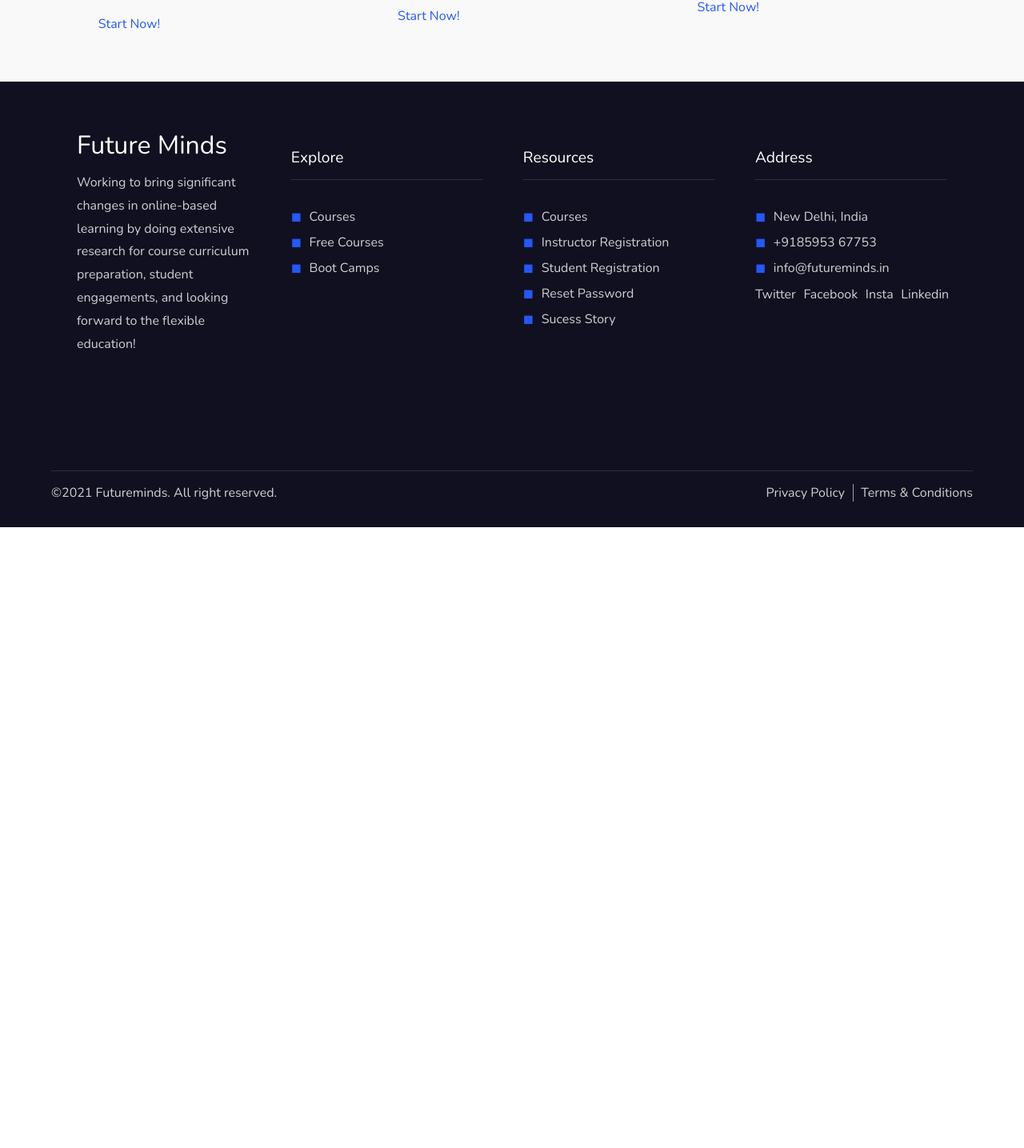
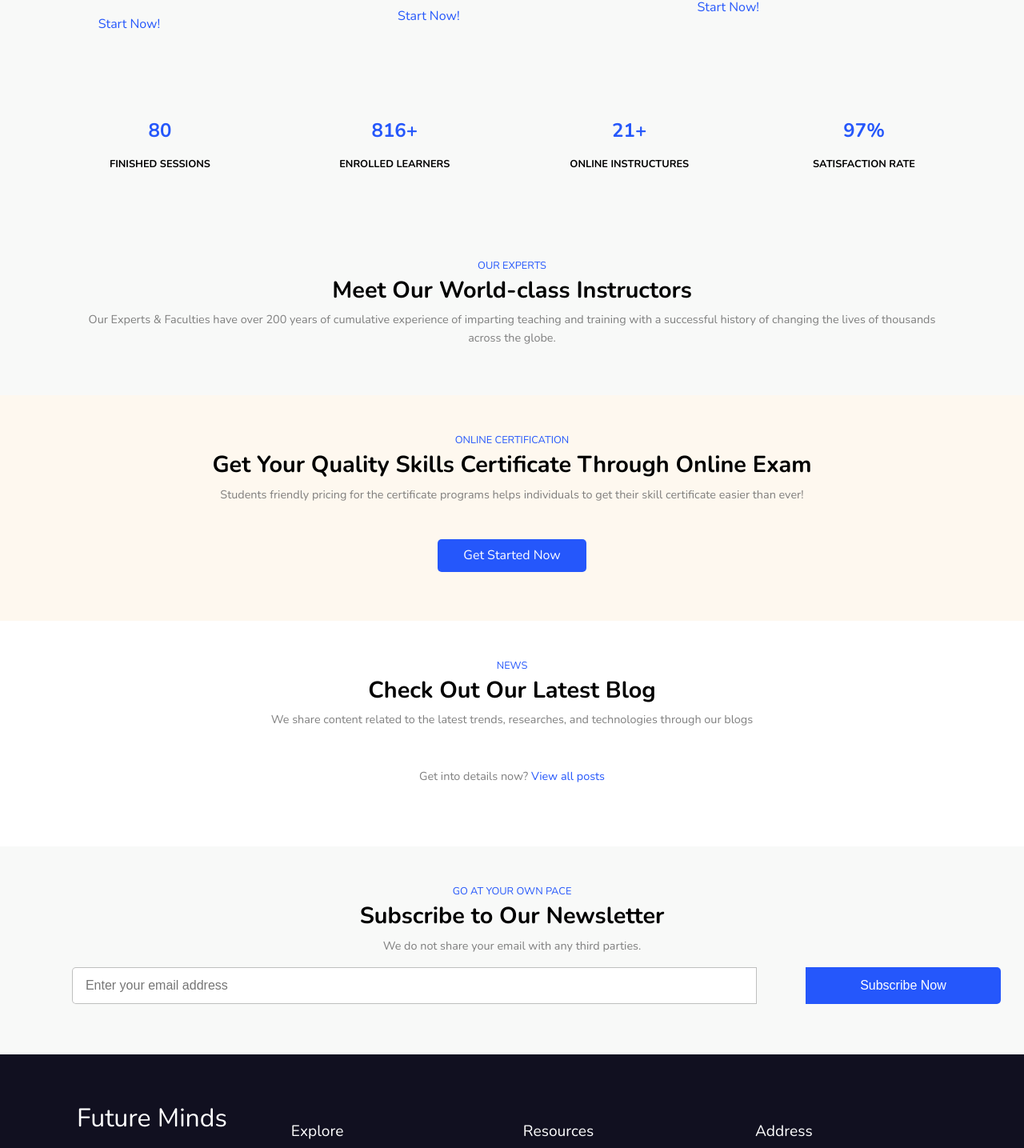
Before and after one commit to Hardikbhanot/Future-Minds, a Next.js app in the folder client/: page / in a window 1280 px wide. Shown: the part 1553-2988 px from the top of the page at 80% size. Before the commit the page ends 2212 px from the top, so only its background shows below. Built offline with nearby package versions, Linux system fonts and the light colour scheme.

Commit message:
bottom banner added

```diff
--- /dev/null
+++ b/client/components/LandingPage/BottomBanner/BottomBanner.module.scss
@@ -0,0 +1,162 @@
+@use '../../../styles/abstracts/sizes' as sizes;
+@use '../../../styles/abstracts/fonts' as fonts;
+@use '../../../styles/abstracts/colors' as colors;
+@use '../../../styles/abstracts/breakpoints' as breakpoints;
+@use '../../../styles/components/buttons' as act_btn;
+
+.bottom_banner {
+  width: sizes.$wd-100;
+}
+
+.count_upto_container,
+.bottom_banner_section_our_experts,
+.bottom_banner_section_online_certification,
+.bottom_banner_section_blog,
+.bottom_banner_section_newsletter {
+  width: sizes.$wd-100;
+  padding: sizes.$m-4 sizes.$s-4;
+  width: sizes.$wd-100;
+  text-align: center;
+}
+
+.count_upto_container {
+  background-color: colors.$clr-secondary-white;
+  display: flex;
+  flex-wrap: wrap;
+  flex-direction: row;
+  justify-content: space-evenly;
+}
+
+.count_upto {
+  width: sizes.$wd-45;
+  display: flex;
+  flex-direction: column;
+}
+
+.count_upto_counter {
+  color: colors.$clr-primary;
+  font-size: fonts.$fs-nr;
+  display: flex;
+  flex-direction: row;
+  margin: 0;
+  justify-content: center;
+  > p {
+    margin: 0;
+  }
+}
+
+.count_upto_discription {
+  text-transform: uppercase;
+  font-size: fonts.$fs-sm;
+  font-size: fonts.$fs-i-lg;
+}
+
+.bottom_banner_section_our_experts {
+  background-color: colors.$clr-secondary-white;
+}
+
+.bottom_banner_sub_heading {
+  text-transform: uppercase;
+  color: colors.$clr-primary;
+  line-height: sizes.$s-2;
+  font-size: fonts.$fs-i-lg;
+  margin: 0;
+}
+
+.bottom_banner_main_heading {
+  margin: 0;
+  font-size: fonts.$fs-md-s;
+}
+
+.bottom_banner_discription {
+  width: sizes.$wd-90;
+  line-height: sizes.$s-2;
+  margin: sizes.$ets-2 auto sizes.$s-0 auto;
+  display: block;
+  font-size: fonts.$fs-sm-s;
+  color: colors.$clr-grey-lt;
+}
+
+.bottom_banner_section_online_certification {
+  background-color: colors.$clr-secondary-white-lt;
+  > a {
+    margin: sizes.$m-4 auto sizes.$s-0 auto;
+    display: block;
+    width: max-content;
+    @include act_btn.action_btn;
+  }
+}
+
+.bottom_banner_section_blog {
+  background-color: colors.$clr-white;
+}
+
+.bottom_banner_blog_para {
+  width: sizes.$wd-90;
+  line-height: sizes.$s-2;
+  margin: sizes.$l-0 auto sizes.$m-0 auto;
+  display: block;
+  font-size: fonts.$fs-sm-s;
+  color: colors.$clr-grey-lt;
+  > a {
+    color: colors.$clr-primary;
+  }
+}
+
+.bottom_banner_section_newsletter {
+  background-color: colors.$clr-secondary-white;
+}
+
+.newsletter_form {
+  display: flex;
+  margin-bottom: sizes.$s-1;
+  flex-direction: column;
+  > input[type='text'] {
+    width: sizes.$wd-80;
+    margin: auto;
+    border-radius: sizes.$border-radius 0 0 sizes.$border-radius;
+    padding: fonts.$fs-i-lg fonts.$fs-sm;
+    font-size: fonts.$fs-sm;
+    background-color: colors.$clr-white;
+    border: 1px solid colors.$clr-grey-ltst;
+    &:active,
+    &:focus {
+      border: 1px solid colors.$clr-primary;
+    }
+  }
+  > button {
+    width: sizes.$wd-25;
+    border: none;
+    margin: sizes.$s-0 auto 0 auto;
+    cursor: pointer;
+    // border: 1px solid colors.$clr-primary;
+    border-radius: sizes.$border-radius;
+    padding: fonts.$fs-i-lg fonts.$fs-sm;
+    font-size: fonts.$fs-sm;
+    color: colors.$clr-white;
+    background-color: colors.$clr-primary;
+    &:hover,
+    &:active,
+    &:focus {
+      color: colors.$clr-white;
+      background-color: colors.$clr-secondary;
+    }
+  }
+}
+
+@media screen and (min-width: breakpoints.$laptop-screen) {
+  .count_upto {
+    width: sizes.$wd-20;
+  }
+  .newsletter_form {
+    flex-direction: row;
+    > input[type='text'] {
+      width: sizes.$wd-70;
+    }
+    > button {
+      margin: 0;
+      width: sizes.$wd-20;
+      border-radius: 0 sizes.$border-radius sizes.$border-radius 0;
+    }
+  }
+}
--- /dev/null
+++ b/client/components/LandingPage/BottomBanner/BottomBanner.tsx
@@ -0,0 +1,97 @@
+import Link from 'next/link';
+
+import styles from './BottomBanner.module.scss';
+
+const BottomBanner = () => {
+  const countUpto = {
+    finishedSessions: 80,
+    enrolledLearners: 816,
+    onlineInstructures: 21,
+    satisfactionRate: 97
+  };
+
+  return (
+    <main className={styles.bottom_banner}>
+      <section className={styles.count_upto_container}>
+        <div className={styles.count_upto}>
+          <h2 className={styles.count_upto_counter}>
+            {countUpto.finishedSessions}
+          </h2>
+          <h4 className={styles.count_upto_discription}>Finished Sessions</h4>
+        </div>
+        <div className={styles.count_upto}>
+          <h2 className={styles.count_upto_counter}>
+            {countUpto.enrolledLearners}
+            <p>+</p>
+          </h2>
+          <h4 className={styles.count_upto_discription}>Enrolled Learners</h4>
+        </div>
+        <div className={styles.count_upto}>
+          <h2 className={styles.count_upto_counter}>
+            {countUpto.onlineInstructures}
+            <p>+</p>
+          </h2>
+          <h4 className={styles.count_upto_discription}>Online Instructures</h4>
+        </div>
+        <div className={styles.count_upto}>
+          <h2 className={styles.count_upto_counter}>
+            {countUpto.satisfactionRate}
+            <p>%</p>
+          </h2>
+          <h4 className={styles.count_upto_discription}>Satisfaction Rate</h4>
+        </div>
+      </section>
+      <section className={styles.bottom_banner_section_our_experts}>
+        <p className={styles.bottom_banner_sub_heading}>OUR EXPERTS</p>
+        <h2 className={styles.bottom_banner_main_heading}>
+          Meet Our World-class Instructors
+        </h2>
+        <p className={styles.bottom_banner_discription}>
+          Our Experts & Faculties have over 200 years of cumulative experience
+          of imparting teaching and training with a successful history of
+          changing the lives of thousands across the globe.
+        </p>
+      </section>
+      <section className={styles.bottom_banner_section_online_certification}>
+        <p className={styles.bottom_banner_sub_heading}>ONLINE CERTIFICATION</p>
+        <h2 className={styles.bottom_banner_main_heading}>
+          Get Your Quality Skills Certificate Through Online Exam
+        </h2>
+        <p className={styles.bottom_banner_discription}>
+          Students friendly pricing for the certificate programs helps
+          individuals to get their skill certificate easier than ever!
+        </p>
+        <Link href='/'>Get Started Now</Link>
+      </section>
+      <section className={styles.bottom_banner_section_blog}>
+        <p className={styles.bottom_banner_sub_heading}>NEWS</p>
+        <h2 className={styles.bottom_banner_main_heading}>
+          Check Out Our Latest Blog
+        </h2>
+        <p className={styles.bottom_banner_discription}>
+          We share content related to the latest trends, researches, and
+          technologies through our blogs
+        </p>
+        <p className={styles.bottom_banner_blog_para}>
+          Get into details now?
+          <Link href='/'> View all posts</Link>
+        </p>
+      </section>
+      <section className={styles.bottom_banner_section_newsletter}>
+        <p className={styles.bottom_banner_sub_heading}>GO AT YOUR OWN PACE</p>
+        <h2 className={styles.bottom_banner_main_heading}>
+          Subscribe to Our Newsletter
+        </h2>
+        <p className={styles.bottom_banner_discription}>
+          We do not share your email with any third parties.
+        </p>
+        <form className={styles.newsletter_form}>
+          <input type='text' placeholder='Enter your email address' />
+          <button type='submit'>Subscribe Now</button>
+        </form>
+      </section>
+    </main>
+  );
+};
+
+export default BottomBanner;
--- a/client/components/LandingPage/SecondaryBanner/SecondaryBanner.module.scss
+++ b/client/components/LandingPage/SecondaryBanner/SecondaryBanner.module.scss
@@ -22,6 +22,7 @@
 }
 
 .secondary_banner_sub_heading {
+  text-transform: uppercase;
   color: colors.$clr-primary;
   line-height: sizes.$s-2;
   font-size: fonts.$fs-i-lg;
--- a/client/pages/index.tsx
+++ b/client/pages/index.tsx
@@ -1,4 +1,5 @@
 import Banner from '../components/LandingPage/Banner/Banner';
+import BottomBanner from '../components/LandingPage/BottomBanner/BottomBanner';
 import SecondaryBanner from '../components/LandingPage/SecondaryBanner/SecondaryBanner';
 
 const Home = () => {
@@ -6,6 +7,7 @@ const Home = () => {
     <>
       <Banner />
       <SecondaryBanner />
+      <BottomBanner />
     </>
   );
 };
--- a/client/styles/abstracts/_colors.scss
+++ b/client/styles/abstracts/_colors.scss
@@ -28,6 +28,7 @@ $clr-secondary-ltr: rgb(34, 23, 56, 0.6);
 $clr-secondary-ltst: rgb(34, 23, 56, 0.4);
 
 $clr-secondary-white: rgba(248, 249, 248, 1);
+$clr-secondary-white-lt: rgba(254, 248, 239, 1);
 
 $clr-footer: rgba(17, 16, 32, 1);
 
```
